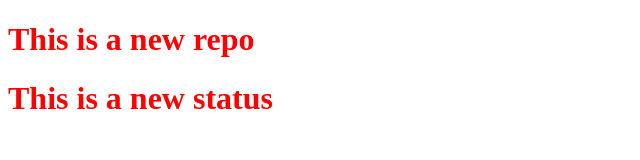
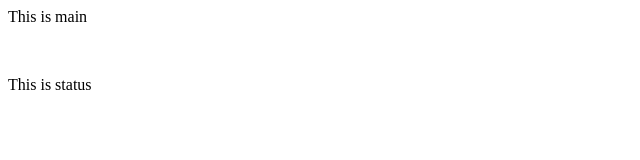
Before and after one commit to GaneshByte1/LocalRepo, a plain HTML site: page index.html in a window 1280 px wide. Shown: the whole page, without its empty margins (0-640 px from the left). Drawn offline with Linux system fonts and the light colour scheme.

Commit message:
new chnages

```diff
--- a/index.html
+++ b/index.html
@@ -1,13 +1,3 @@
-<!DOCTYPE html>
-<html lang="en">
-<head>
-    <meta charset="UTF-8">
-    <meta name="viewport" content="width=device-width, initial-scale=1.0">
-    <title>Document</title>
-    <link rel="stylesheet" href="style.css">
-</head>
-<body>
-    <h1>This is a new repo</h1>
-    <h1>This is a new status</h1>
-</body>
-</html>
+<p>This is main</p>
+<br>
+<p>This is status</p>
```
